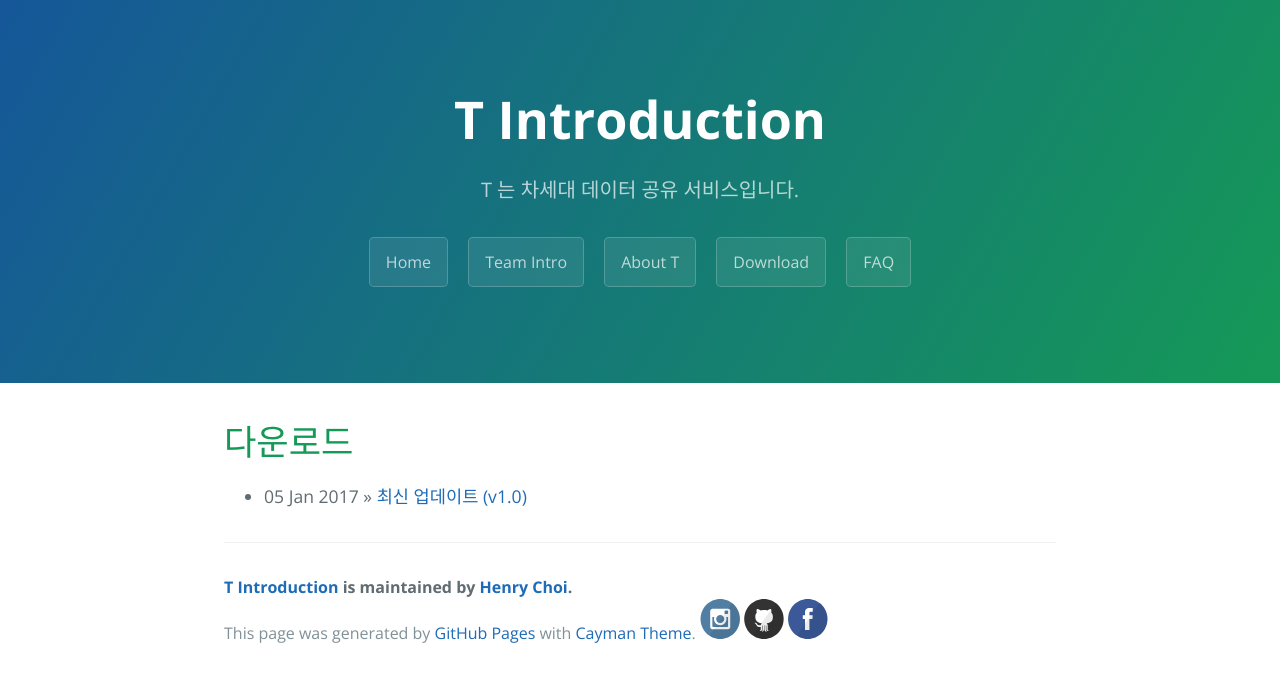
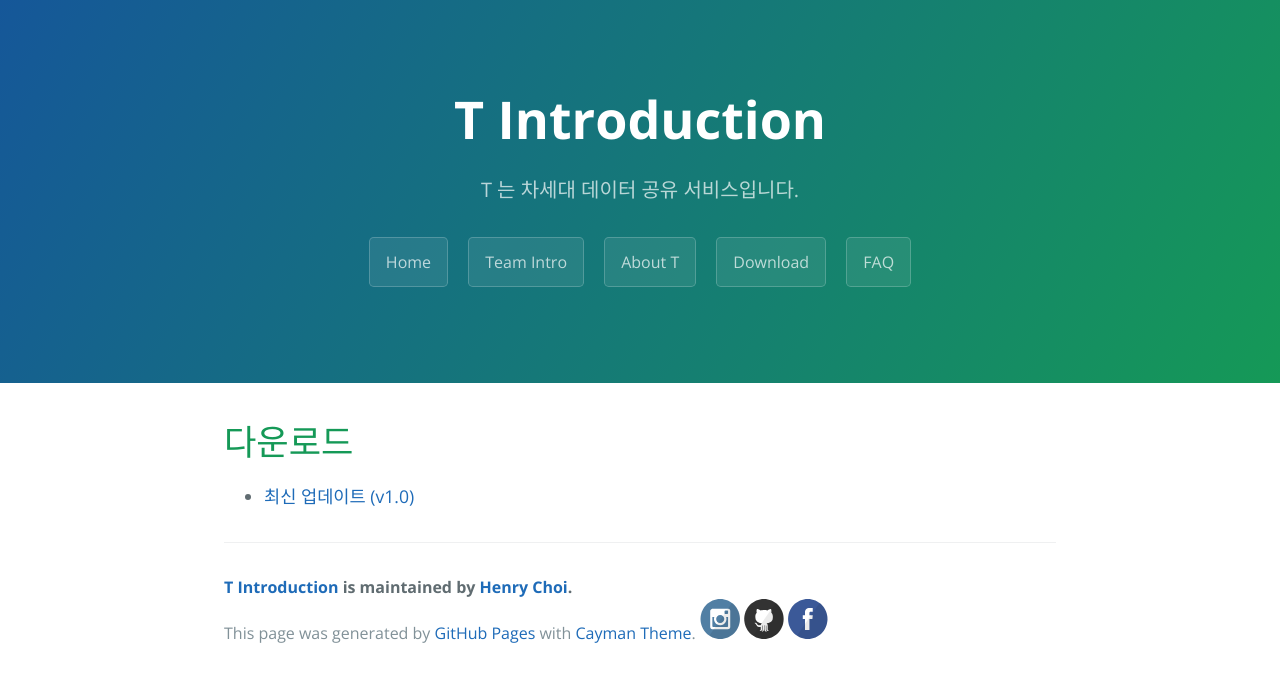
Before and after one commit to ProjectM4/ProjectM4.github.io, a Jekyll site: the page built from download/download.html, in a window 1280 px wide. Shown: the top 682 px of the page. Built offline with Jekyll 4.4.1, drawn with Linux system fonts in a browser that asks for light colours.

Commit message:
created folders

```diff
--- a/_includes/page-header.html
+++ b/_includes/page-header.html
@@ -3,7 +3,7 @@
   <h2 class="project-tagline">{{ site.tagline }}</h2>
   <a href="https://projectm4.github.io" class="btn">Home</a>
   <a href="#" class="btn">Team Intro</a>
-  <a href="https://projectm4.github.io/t.html" class="btn">About T</a>
-  <a href="https://projectm4.github.io/download.html" class="btn">Download</a>
+  <a href="https://projectm4.github.io/t" class="btn">About T</a>
+  <a href="https://projectm4.github.io/download" class="btn">Download</a>
   <a href="#" class="btn">FAQ</a>
 </section>
--- a/download.html
+++ b/download/download.html
@@ -5,9 +5,16 @@ title: {{ site.name }}
 
 <div id="download">
   <h1>다운로드</h1>
-  <ul class="posts">
+  <!--<ul class="posts">
     {% for post in site.posts %}
       <li><span>{{ post.date | date_to_string }}</span> &raquo; <a href="{{ site.baseurl }}{{ post.url }}">{{ post.title }}</a></li>
     {% endfor %}
+  </ul>-->
+    <ul>
+    {% for post in site.posts %}
+      <li>
+        <a href="{{ post.url }}">{{ post.title }}</a>
+      </li>
+    {% endfor %}
   </ul>
 </div>
```
Also changed, not shown: t/t.html (renamed from t.html).
